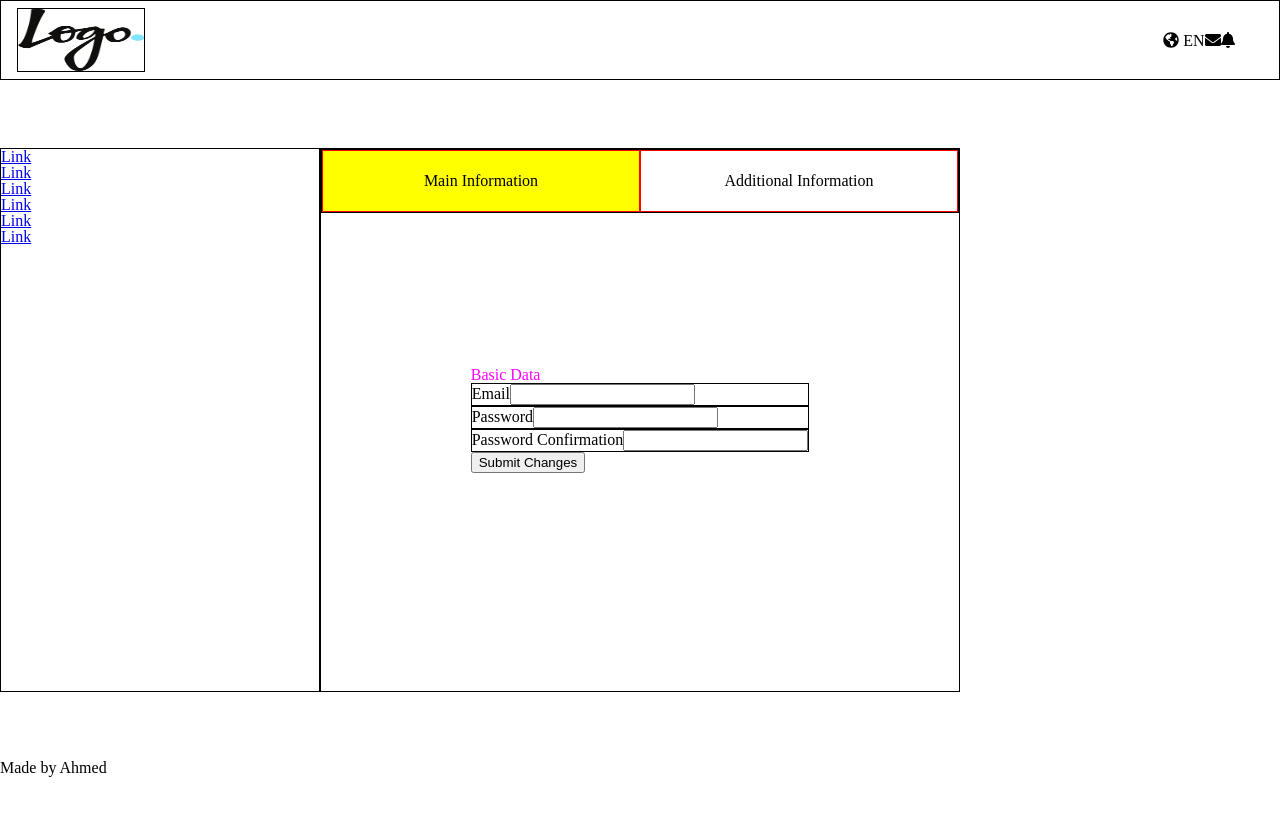
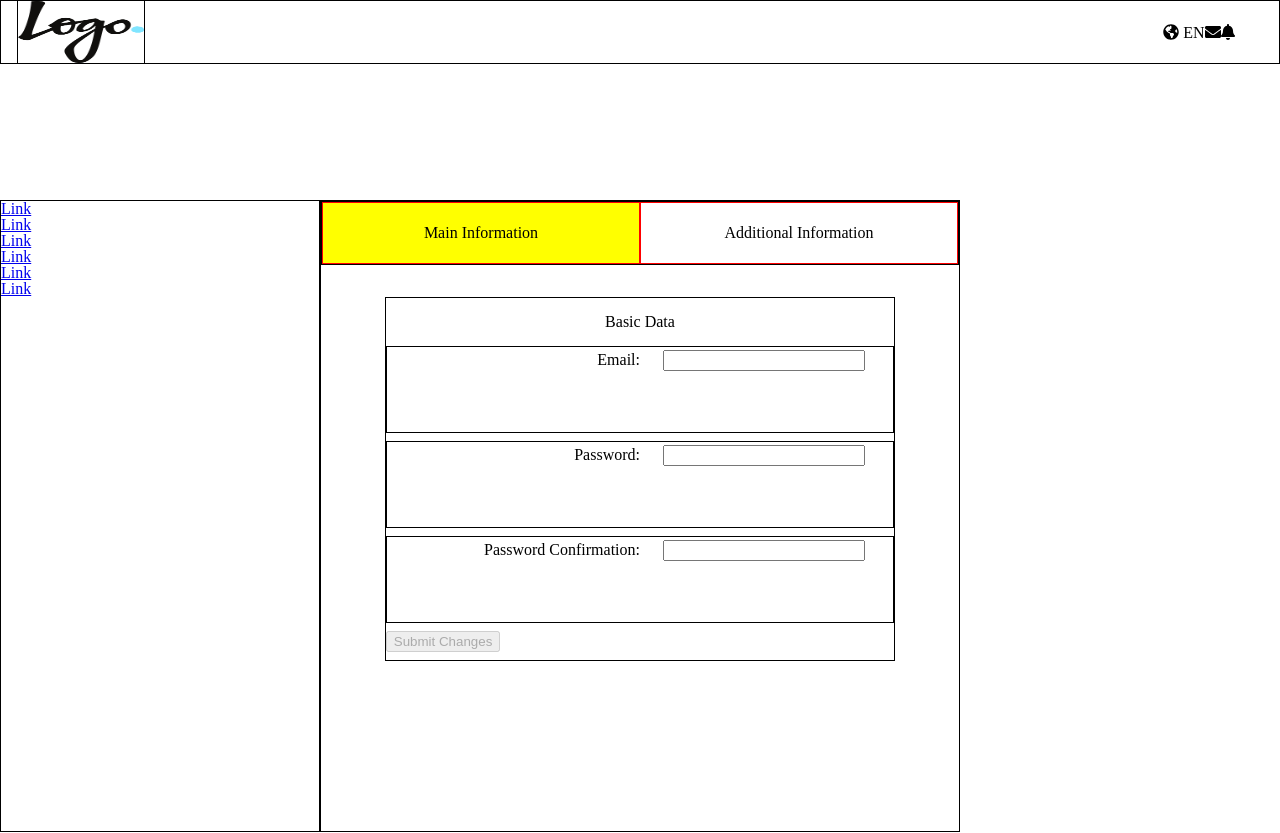
Before and after one commit to stratospherique/Dashboard, a React (Create React App) app: page / in a window 1280 px wide. Shown: the top 833 px of the page. Before the commit the page ends 800 px from the top, so only its background shows below. Built offline with nearby package versions, Linux system fonts and the light colour scheme.

Commit message:
form working + styling

```diff
--- a/src/assets/css/index.scss
+++ b/src/assets/css/index.scss
@@ -1,5 +1,7 @@
 @import './reset.css';
 
-h1 {
-  color: magenta;
+body {
+  height: 100vh;
+  width: 100vw;
+  overflow-x: hidden;
 }
--- a/src/components/banner.js
+++ b/src/components/banner.js
@@ -2,7 +2,6 @@ import React, { useReducer } from 'react';
 import { connect } from 'react-redux';
 
 const Banner = ({ state }) => {
-  console.log(state)
   return (
     <div className="message">
       {state.type ? <span className={state.type}>{state.message}</span> : null}
--- a/src/components/basicTab.js
+++ b/src/components/basicTab.js
@@ -94,10 +94,15 @@ const BasicTab = ({ displayMessage, fadeMessage, displayFailure }) => {
     return mailState.valid && pwdState.valid && pwdConState.valid;
   }
 
+  const formTouched = () => {
+    return mailState.touched && pwdState.touched && pwdConState.touched;
+  }
+
   const formReset = () => {
     Object.keys(formDispatcher).forEach((key) => {
       const [state, setState] = formDispatcher[key].state;
       setState({
+        state,
         input: '',
         valid: false,
         touched: false,
@@ -124,15 +129,16 @@ const BasicTab = ({ displayMessage, fadeMessage, displayFailure }) => {
         <li>
           <CusInput>
             <div className="input">
-              <label htmlFor="mail">Email</label>
+              <label htmlFor="mail">Email:</label>
               <input type="email" name="mail" id="mail" onChange={handleChange}
                 onBlur={validateInput.bind(this, 'mail')}
-                className={mailState.touched && !mailState.valid ? 'wrong' : null} />
-              {mailState.touched && <FontAwesomeIcon icon={symbols[mailState.symIndex]} />}
+                className={mailState.touched ? (!mailState.valid ? 'wrong' : 'correct') : null} />
+              {mailState.touched && <FontAwesomeIcon icon={symbols[mailState.symIndex]}
+                className={mailState.valid ? 'pass' : 'fail'} />}
             </div>
             <div className={mailState.touched && !mailState.valid ? 'errors show' : 'errors'}>
               <ul>
-                {errors['mail'] && errors['mail'].map((e, ind) => <li keys={`${e}-${ind}`}>{e}</li>)}
+                {errors['mail'] && errors['mail'].map((e, ind) => (e ? (<li keys={`${e}-${ind}`}>{e}</li>) : null))}
               </ul>
             </div>
           </CusInput>
@@ -140,16 +146,17 @@ const BasicTab = ({ displayMessage, fadeMessage, displayFailure }) => {
         <li>
           <CusInput>
             <div className="input">
-              <label htmlFor="password">Password</label>
+              <label htmlFor="password">Password:</label>
               <input type="password" name="password" id="password" onChange={handleChange}
                 onBlur={validateInput.bind(this, 'password')}
-                className={pwdState.touched && !pwdState.valid ? 'wrong' : null} />
-              {pwdState.touched && <FontAwesomeIcon icon={symbols[pwdState.symIndex]} />}
+                className={pwdState.touched ? (!pwdState.valid ? 'wrong' : 'correct') : null} />
+              {pwdState.touched && <FontAwesomeIcon icon={symbols[pwdState.symIndex]}
+                className={pwdState.valid ? 'pass' : 'fail'} />}
             </div>
-            {pwdState.touched ? <PasswordIndicator level={pwdState.indicator} /> : null}
+            {pwdState.touched ? <PasswordIndicator level={pwdState.indicator} className="indicator" /> : null}
             <div className={pwdState.touched && !pwdState.valid ? 'errors show' : 'errors'}>
               <ul>
-                {errors['password'] && errors['password'].map((e, ind) => <li keys={`${e}-${ind}`}>{e}</li>)}
+                {errors['password'] && errors['password'].map((e, ind) => (e ? (<li keys={`${e}-${ind}`}>{e}</li>) : null))}
               </ul>
             </div>
           </CusInput>
@@ -157,21 +164,22 @@ const BasicTab = ({ displayMessage, fadeMessage, displayFailure }) => {
         <li>
           <CusInput>
             <div className="input">
-              <label htmlFor="password-r">Password Confirmation</label>
+              <label htmlFor="password-r">Password Confirmation:</label>
               <input type="password" name="passwordConfirmation" id="password-r"
                 onChange={handleChange} onBlur={validateInput.bind(this, 'passwordConfirmation')}
-                className={pwdConState.touched && !pwdConState.valid ? 'wrong' : null} />
+                className={pwdConState.touched ? (!pwdConState.valid ? 'wrong' : 'correct') : null} />
+              {pwdConState.touched && <FontAwesomeIcon icon={symbols[pwdConState.symIndex]}
+                className={pwdConState.valid ? 'pass' : 'fail'} />}
             </div>
-            {pwdConState.touched && <FontAwesomeIcon icon={symbols[pwdConState.symIndex]} />}
             <div className={pwdConState.touched && !pwdConState.valid ? 'errors show' : 'errors'}>
               <ul>
-                {errors['passwordConfirmation'] && errors['passwordConfirmation'].map((e, ind) => <li keys={`${e}-${ind}`}>{e}</li>)}
+                {errors['passwordConfirmation'] && errors['passwordConfirmation'].map((e, ind) => (e ? (<li keys={`${e}-${ind}`}>{e}</li>) : null))}
               </ul>
             </div>
           </CusInput>
         </li>
         <li>
-          <button type="submit">
+          <button type="submit" disabled={!formTouched()}>
             Submit Changes
               </button>
         </li>
--- a/src/components/infoTab.js
+++ b/src/components/infoTab.js
@@ -1,20 +1,160 @@
-import React from 'react';
+import React, { useState } from 'react';
+import { connect } from 'react-redux';
+import { DISPLAY_MESSAGE, ERASE_MESSAGE } from './reducers/message-reducer';
+import AjaxCalls from '../fakeApi/calls';
 import { Tabs, CusInput } from './styled/styledParts';
+import { FontAwesomeIcon } from '@fortawesome/react-fontawesome';
+import { faSpinner, faExclamationTriangle, faCheckCircle } from '@fortawesome/free-solid-svg-icons';
 
-const InfoTab = () => {
+const InfoTab = ({ displayMessage, fadeMessage, displayFailure }) => {
+
+  const [firstNameState, setFirstNameState] = useState({
+    input: '',
+    valid: false,
+    touched: false,
+    symIndex: 0,
+    indicator: null
+  })
+
+  const [lastNameState, setLastNameState] = useState({
+    input: '',
+    valid: false,
+    touched: false,
+    symIndex: 0,
+    indicator: null
+  })
+
+  const [countryState, setCountryState] = useState({
+    input: '',
+    valid: false,
+    touched: false,
+    symIndex: 0,
+    indicator: null
+  })
+
+  const [addressState, setAddressState] = useState({
+    input: '',
+    valid: false,
+    touched: false,
+    symIndex: 0,
+    indicator: null
+  })
+
+  const formDispatcher = {
+    firstName: {
+      state: [firstNameState, setFirstNameState],
+      validating: [AjaxCalls.checkInputPresence]
+    },
+    lastName: {
+      state: [lastNameState, setLastNameState],
+      validating: [AjaxCalls.checkInputPresence],
+    },
+    country: {
+      state: [countryState, setCountryState],
+      validating: [AjaxCalls.checkSelected]
+    },
+    address: {
+      state: [addressState, setAddressState],
+      validating: [AjaxCalls.checkInputPresence],
+    }
+  }
+
+
+
+
+  const [errors, setErrors] = useState({});
+
+  const symbols = [faSpinner, faExclamationTriangle, faCheckCircle];
+
+  const validateInput = (name) => {
+    const { state: [state, setState], validating } = formDispatcher[name]
+    const status = validating.map((f) => f(state.input))
+    const indiq = status.map((e) => e.indicator).filter((e) => !isNaN(e))[0];
+    const validity = status.every((e) => e.valid);
+
+    setState({
+      ...state,
+      valid: validity,
+      touched: true,
+      symIndex: validity ? 2 : 1,
+      indicator: indiq !== undefined ? indiq : null
+    })
+
+    setTimeout(() => {
+      setErrors({
+        ...errors,
+        [name]: validity ? [] : status.map((e) => e.response),
+      })
+    }, 1500)
+
+  }
+
+  const handleChange = (e) => {
+    e.persist();
+    const [state, setState] = formDispatcher[e.target.name].state;
+    setState({
+      ...state,
+      input: e.target.value,
+    })
+
+
+  }
+
+  const formValid = () => {
+    return firstNameState.valid && lastNameState.valid && countryState.valid && addressState.valid;
+  }
+
+  const formTouched = () => {
+    return firstNameState.touched && lastNameState.touched && countryState.touched && addressState.touched;
+  }
+
+
+  const formReset = () => {
+    Object.keys(formDispatcher).forEach((key) => {
+      const [state, setState] = formDispatcher[key].state;
+      setState({
+        ...state,
+        input: '',
+        valid: false,
+        touched: false,
+        symIndex: 0,
+        indicator: null
+      })
+    })
+  }
+
+
+
+  const handleSubmit = (e) => {
+    e.preventDefault();
+    if (formValid()) {
+      formReset();
+      e.target.reset();
+      displayMessage();
+    } else {
+      displayFailure();
+    }
+    setTimeout(fadeMessage, 4000);
+  }
+
+
   return (<Tabs>
     <h1> Address Information</h1>
-    <form method="post" name="Address">
+    <form method="post" name="Address" noValidate onSubmit={handleSubmit}>
       <ul>
         <li>
           <CusInput>
             <div className="input">
-              <label htmlFor="first-name">First Name</label>
-              <input type="text" name="first-name" id="first-name" />
+              <label htmlFor="first-name">First Name:</label>
+              <input type="text" name="firstName" id="first-name" onChange={handleChange}
+                onBlur={validateInput.bind(this, 'firstName')}
+                className={firstNameState.touched ? (!firstNameState.valid ? 'wrong' : 'correct') : null} />
+              {firstNameState.touched && <FontAwesomeIcon icon={symbols[firstNameState.symIndex]}
+                className={firstNameState.valid ? 'pass' : 'fail'} />}
             </div>
-            <div className="errors">
+            <div className={firstNameState.touched && !firstNameState.valid ? 'errors show' : 'errors'}>
               <ul>
-                <li>errors</li>
+                {errors['firstName'] && errors['firstName'].map((e, ind) => (e ? (<li key={`${e}-${ind}`}>{e}</li>) : null))}
               </ul>
             </div>
           </CusInput>
@@ -22,12 +162,16 @@ const InfoTab = () => {
         <li>
           <CusInput>
             <div className="input">
-              <label htmlFor="last-name">Last Name</label>
-              <input type="text" name="last-name" id="last-name" />
+              <label htmlFor="last-name">Last Name:</label>
+              <input type="text" name="lastName" id="last-name" onChange={handleChange}
+                onBlur={validateInput.bind(this, 'lastName')}
+                className={lastNameState.touched ? (!lastNameState.valid ? 'wrong' : 'correct') : null} />
+              {lastNameState.touched && <FontAwesomeIcon icon={symbols[lastNameState.symIndex]}
+                className={lastNameState.valid ? 'pass' : 'fail'} />}
             </div>
-            <div className="errors">
+            <div className={lastNameState.touched && !lastNameState.valid ? 'errors show' : 'errors'}>
               <ul>
-                <li>errors</li>
+                {errors['lastName'] && errors['lastName'].map((e, ind) => (e ? (<li key={`${e}-${ind}`}>{e}</li>) : null))}
               </ul>
             </div>
           </CusInput>
@@ -35,15 +179,20 @@ const InfoTab = () => {
         <li>
           <CusInput>
             <div className="input">
-              <label htmlFor="country">Country</label>
-              <select name="Address[country]" id="country">
+              <label htmlFor="country">Country:</label>
+              <select name="country" id="country" onChange={handleChange}
+                onBlur={validateInput.bind(this, 'country')}
+                className={countryState.touched ? (!countryState.valid ? 'wrong' : 'correct') : null}>
+                <option value="" defaultChecked></option>
                 <option value="Germany">Germany</option>
                 <option value="France">France</option>
               </select>
+              {countryState.touched && <FontAwesomeIcon icon={symbols[countryState.symIndex]}
+                className={countryState.valid ? 'pass' : 'fail'} />}
             </div>
-            <div className="errors">
+            <div className={countryState.touched && !countryState.valid ? 'errors show' : 'errors'}>
               <ul>
-                <li>errors</li>
+                {errors['country'] && errors['country'].map((e, ind) => (e ? (<li key={`${e}-${ind}`}>{e}</li>) : null))}
               </ul>
             </div>
           </CusInput>
@@ -51,18 +200,22 @@ const InfoTab = () => {
         <li>
           <CusInput>
             <div className="input">
-              <label htmlFor="address">Current Address</label>
-              <textarea name="address" id="address" cols="30" rows="5"></textarea>
+              <label htmlFor="address">Current Address:</label>
+              <textarea name="address" id="address" cols="30" rows="2" onChange={handleChange}
+                onBlur={validateInput.bind(this, 'address')}
+                className={addressState.touched ? (!addressState.valid ? 'wrong' : 'correct') : null} />
+              {addressState.touched && <FontAwesomeIcon icon={symbols[addressState.symIndex]}
+                className={addressState.valid ? 'pass' : 'fail'} />}
             </div>
-            <div className="errors">
+            <div className={addressState.touched && !addressState.valid ? 'errors show' : 'errors'}>
               <ul>
-                <li>errors</li>
+                {errors['address'] && errors['address'].map((e, ind) => (e ? (<li key={`${e}-${ind}`}>{e}</li>) : null))}
               </ul>
             </div>
           </CusInput>
         </li>
         <li>
-          <button type="submit">
+          <button type="submit" disabled={!formTouched()}>
             Submit Changes
               </button>
         </li>
@@ -71,4 +224,26 @@ const InfoTab = () => {
   </Tabs>)
 }
 
-export default InfoTab;
+const mapDispatchToProps = (dispatch) => ({
+  displayMessage: () => {
+    dispatch({
+      type: DISPLAY_MESSAGE,
+      message: 'Coordinates successfully Updated',
+      messageType: 'success'
+    })
+  },
+  fadeMessage: () => {
+    dispatch({
+      type: ERASE_MESSAGE,
+    })
+  },
+  displayFailure: () => {
+    dispatch({
+      type: DISPLAY_MESSAGE,
+      message: 'Oops! Something is wrong with the submitted info',
+      messageType: 'error'
+    })
+  }
+});
+
+export default connect(null, mapDispatchToProps)(InfoTab);
--- a/src/components/styled/containers.js
+++ b/src/components/styled/containers.js
@@ -1,20 +1,16 @@
 import styled from 'styled-components';
 
 const MainContainer = styled.div`
-  height: 100vh;
-  width: 100vw;
+  height: 100%;
+  width: 100%;
   display: grid;
-  grid-template-rows: 10% 1fr 5%;
+  grid-template-rows: 4rem 1fr 2rem;
   grid-template-columns: 1fr;
   grid-template-areas: "header"
                   "main"
                   "footer";
-  @media screen and (min-width: 750px) {
-    min-height: 600px;
-  }
-  @media screen and (max-width: 750px) {
-    min-height: 1000px;
-  }
+  min-height: 1000px;
+
 `;
 
 const MainContent = styled.main`
@@ -25,7 +21,7 @@ const MainContent = styled.main`
 
   aside {
     width: 25%;
-    height: 80%;
+    height: 70%;
   }
 
   @media screen and (max-width: 1024px) {
@@ -35,13 +31,19 @@ const MainContent = styled.main`
 
 const TabsContainer = styled.section`
   width: 50%;
-  height: 80%;
+  @media screen and (max-width: 1024px) and (min-width: 751px) {
+    width: 80%;
+  }
+
+  @media screen and (max-width: 750px) {
+    width: 100%;
+  }
+  height: 70%;
   border: 1px solid;
   position: relative;
   display: flex;
   align-items: center;
   flex-direction: column;
-  justify-content: center;
 `;
 
 const FooterContent = styled.footer`
--- a/src/components/styled/styledParts.js
+++ b/src/components/styled/styledParts.js
@@ -52,6 +52,8 @@ const PwdIndicator = ({ className, children, level }) => (
 const PasswordIndicator = styled(PwdIndicator)`
   border: 1px solid;
   width: 6rem;
+  margin-top: .2rem;
+  margin-left: calc(100% - 12.5rem);
   height: .8rem;
   display: flex;
   align-items: center;
@@ -73,21 +75,101 @@ const PasswordIndicator = styled(PwdIndicator)`
 
 
 const CusInput = styled.div`
+  padding: .2rem;
   border: 1px solid;
 
   .input {
+    display: flex;
+    justify-content: space-between;
+    padding: 0 5%;
+    position: relative;
+
+    input,
+    select,
+    textarea {
+      width: 45%;
+      @media screen and (max-width: 550px) {
+        width: 97%;
+      }
+    }
+
+    label {
+      width: 50%;
+      display: flex;
+      align-items: center;
+      justify-content: flex-end;
+      @media screen and (max-width: 550px) {
+        display: none;
+      }
+    }
+
+    textarea {
+      resize: none;
+    }
 
     .wrong {
-      border: 4px solid red;
+      -webkit-box-shadow: 0px 0px 5px 3px rgba(230,49,94,1);
+      -moz-box-shadow: 0px 0px 5px 3px rgba(230,49,94,1);
+      box-shadow: 0px 0px 5px 3px rgba(230,49,94,1);
+    }
+
+    .correct {
+      -webkit-box-shadow: 0px 0px 5px 3px rgba(93,189,112,1);
+      -moz-box-shadow: 0px 0px 5px 3px rgba(93,189,112,1);
+      box-shadow: 0px 0px 5px 3px rgba(93,189,112,1);
+    }
+
+    svg {
+      position: absolute;
+      right: 1%;
+      top: 20%;
+
+    }
+    .pass {
+      color: green;
+    }
+    .fail {
+      color: red;
     }
   }
 
   .errors {
-    display: none;
+    padding: .3rem;
+    & > ul {
+      height: 3rem;
+      width: 12rem;
+      border: 1px solid red;
+      border-radius: 1rem;
+      display: flex;
+      flex-direction: column;
+      justify-content: center;
+      padding: .2rem;
+      margin-left: calc(100% - 14rem);
+
+      @media screen and (max-width: 550px) {
+        margin: 0 auto;
+      }
+
+      li {
+        width: 100%;
+        margin: 0;
+        text-align: center;
+        font-size: .7em;
+
+        &::before {
+          content: '*';
+          display: inline-block;
+          color: red;
+        }
+      }
+    }
+
+    transition: opacity .5s ease;
+    opacity: 0;
   }
 
   .show {
-    display: flex;
+    opacity: 1;
   }
 `;
 
@@ -104,7 +186,20 @@ const RightNav = styled(NotifContent)`
 `;
 
 const Tabs = styled.article`
-  height: 100;
+  height: auto;
+  border: 1px solid;
+  margin-top: 6rem;
+  width: 80%;
+
+  & > h1 {
+    text-align: center;
+    margin: 1rem;
+  }
+
+  li {
+    margin: .5rem 0;
+  }
+
 `;
 
 const TabSwitcher = styled.div`
--- a/src/fakeApi/calls.js
+++ b/src/fakeApi/calls.js
@@ -41,7 +41,15 @@ const AjaxCalls = (() => {
   const checkInputPresence = (input) => {
     const res = input && input.length > 0
     return {
-      response: res ? "" : "can't be blank",
+      response: res ? null : "can't be blank",
+      valid: res
+    }
+  }
+
+  const checkSelected = (input) => {
+    const res = !!input
+    return {
+      response: res ? null : "Please choose from the list",
       valid: res
     }
   }
@@ -51,7 +59,8 @@ const AjaxCalls = (() => {
     checkPassword,
     checkPasswordConfirmation,
     checkPasswordStrength,
-    checkInputPresence
+    checkInputPresence,
+    checkSelected
   }
 })();
 
```
